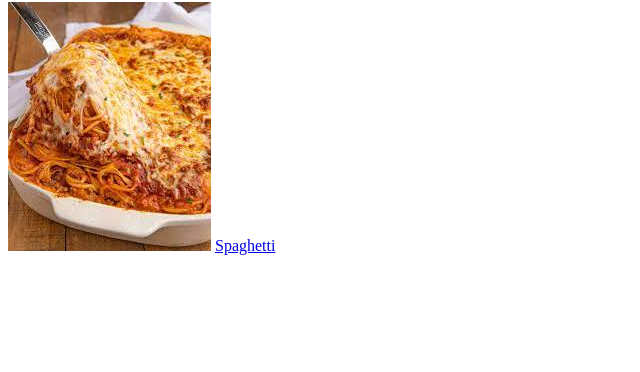
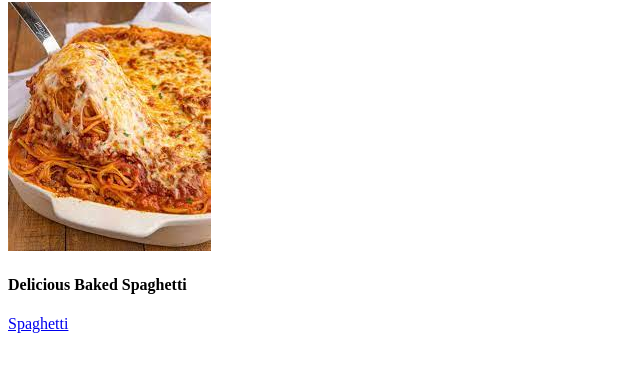
Before and after one commit to tiffytt/odin-recipes, a plain HTML site: page recipes/index.html in a window 1280 px wide. Shown: the part 78-450 px from the top of the page, without its empty margins (0-640 px from the left). Drawn offline with Linux system fonts and the light colour scheme.

Commit message:
Added headerdescription for image

```diff
--- a/recipes/index.html
+++ b/recipes/index.html
@@ -10,6 +10,7 @@
     <h1>Odin Recipes</h1>
 
     <img src="spaghetti.jpg" alt="Baked spaghetti">
+    <h4>Delicious Baked Spaghetti</h4>
 
     <a href="https://www.allrecipes.com/recipe/222582/baked-spaghetti/">Spaghetti</a>
 </body>
```
